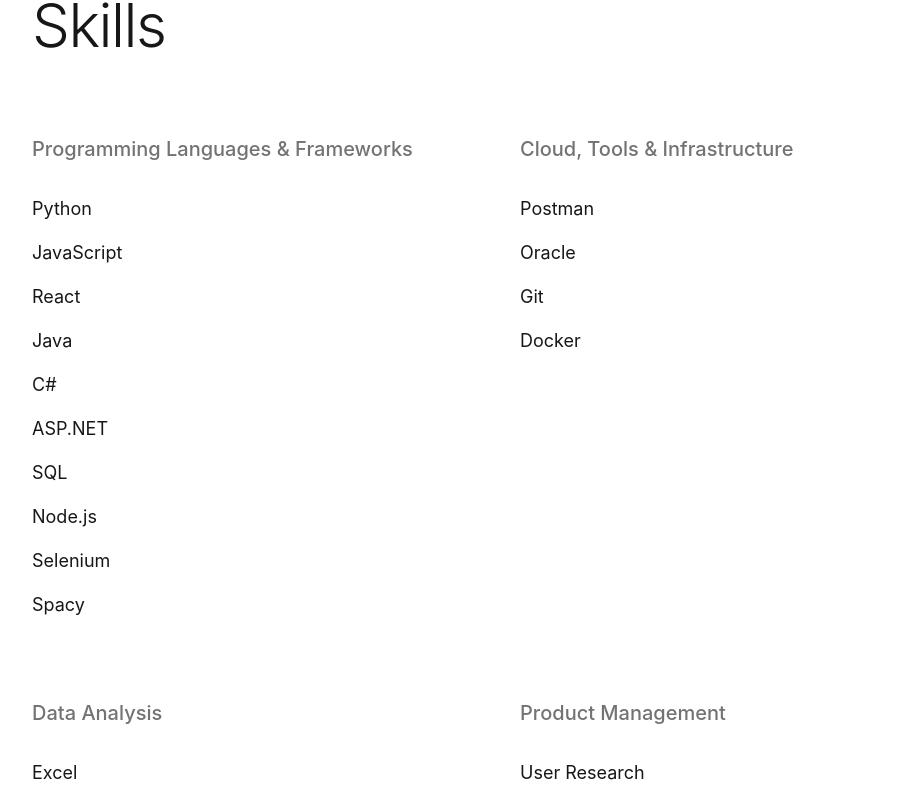
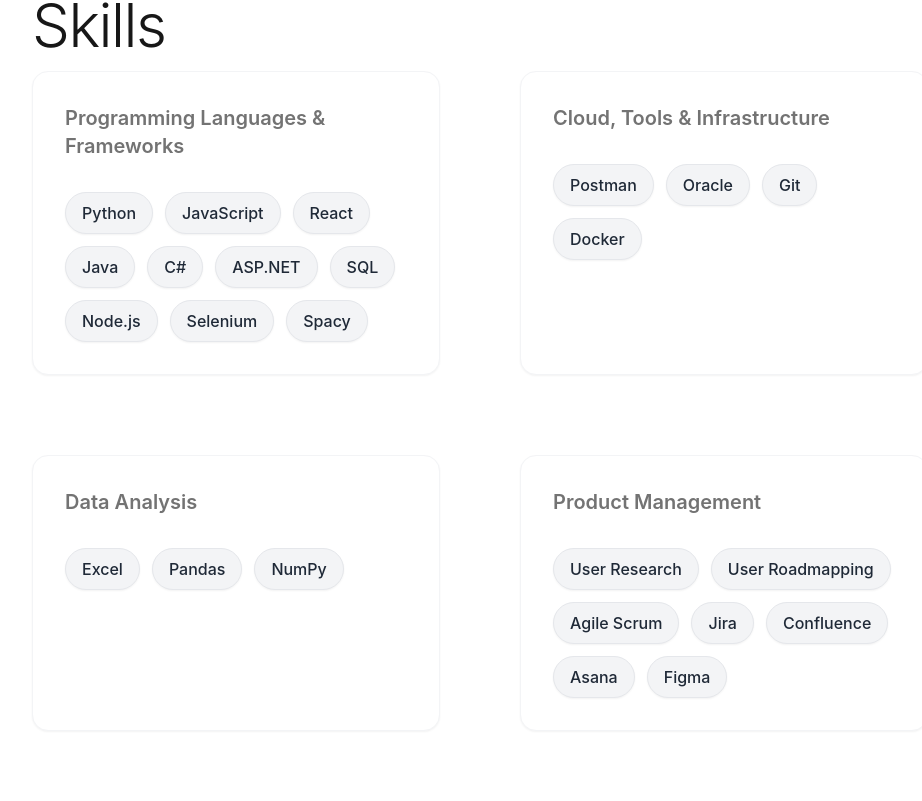
Before and after one commit to richierichh/personal-website-v3, a React (Vite) app: page / in a window 1280 px wide. Shown: the part 5519-6320 px from the top of the page, without its empty margins (160-1082 px from the left). Built offline with nearby package versions, Linux system fonts and the light colour scheme.

Commit message:
added lever logo

```diff
--- a/src/components/Introduction.tsx
+++ b/src/components/Introduction.tsx
@@ -1,5 +1,3 @@
-
-import React from 'react';
 import { ArrowDown } from 'lucide-react';
 import { Typewriter } from 'react-simple-typewriter';
 
--- a/src/components/ProjectWorkday.tsx
+++ b/src/components/ProjectWorkday.tsx
@@ -177,9 +177,7 @@
                     <span className="text-xs text-gray-600 text-center">Indeed</span>
                   </div>
                   <div className="flex flex-col items-center p-3 bg-gray-50 rounded-lg">
-                    <div className="w-12 h-12 bg-orange-600 rounded-lg flex items-center justify-center mb-2">
-                      <span className="text-white font-bold text-sm">LV</span>
-                    </div>
+                  <img src="/lever.webp" alt="lever Logo" className="w-12 h-12 object-contain mb-2 rounded" />
                     <span className="text-xs text-gray-600 text-center">Lever</span>
                   </div>
                 </div>
--- a/src/components/Projects.tsx
+++ b/src/components/Projects.tsx
@@ -1,4 +1,3 @@
-import React from 'react';
 import { useNavigate } from 'react-router-dom';
 import { FaGithub } from 'react-icons/fa';
 
--- a/src/components/Resume.tsx
+++ b/src/components/Resume.tsx
@@ -1,4 +1,3 @@
-import React from 'react';
 import { Download } from 'lucide-react';
 
 const Resume = () => {
--- a/src/components/Skills.tsx
+++ b/src/components/Skills.tsx
@@ -1,5 +1,4 @@
 
-import React from 'react';
 
 const Skills = () => {
   const skillCategories = [
@@ -18,7 +17,7 @@
     {
       title: "Data Analysis",
       skills: [
-        "Excel", "Pandas", "NumPy", "ETL"
+        "Excel", "Pandas", "NumPy"
       ]
     },
     {
@@ -33,20 +32,21 @@
     <section id="skills" className="py-32 section-padding">
       <div className="max-content-width">
         <div className="animate-fade-in">
-          <h2 className="text-4xl md:text-6xl font-light tracking-tight mb-20 leading-tight">
+          <h2 className="text-4xl md:text-6xl font-light tracking-tight mb-4 leading-tight">
             Skills
           </h2>
-
-          <div className="grid md:grid-cols-2 gap-16 lg:gap-20">
+          <div className="grid md:grid-cols-2 gap-12 lg:gap-20">
             {skillCategories.map((category, categoryIndex) => (
-              <div key={categoryIndex}>
-                <h3 className="text-xl font-medium mb-8 text-muted-foreground">{category.title}</h3>
-
-                <div className="space-y-4">
+              <div key={categoryIndex} className="bg-white dark:bg-[#18181b] rounded-2xl shadow-sm border border-gray-100 dark:border-gray-800 p-8 flex flex-col gap-6">
+                <h3 className="text-xl font-semibold mb-2 text-muted-foreground">{category.title}</h3>
+                <div className="flex flex-wrap gap-3">
                   {category.skills.map((skill, skillIndex) => (
-                    <div key={skillIndex} className="text-lg">
+                    <span
+                      key={skillIndex}
+                      className="px-4 py-2 bg-gray-100 dark:bg-[#232326] text-gray-800 dark:text-gray-200 rounded-full text-base font-medium border border-gray-200 dark:border-gray-700 shadow-sm hover:bg-gray-200 dark:hover:bg-[#2a2a2e] transition-colors"
+                    >
                       {skill}
-                    </div>
+                    </span>
                   ))}
                 </div>
               </div>
```
Also changed, not shown: public/lever.webp (added).
